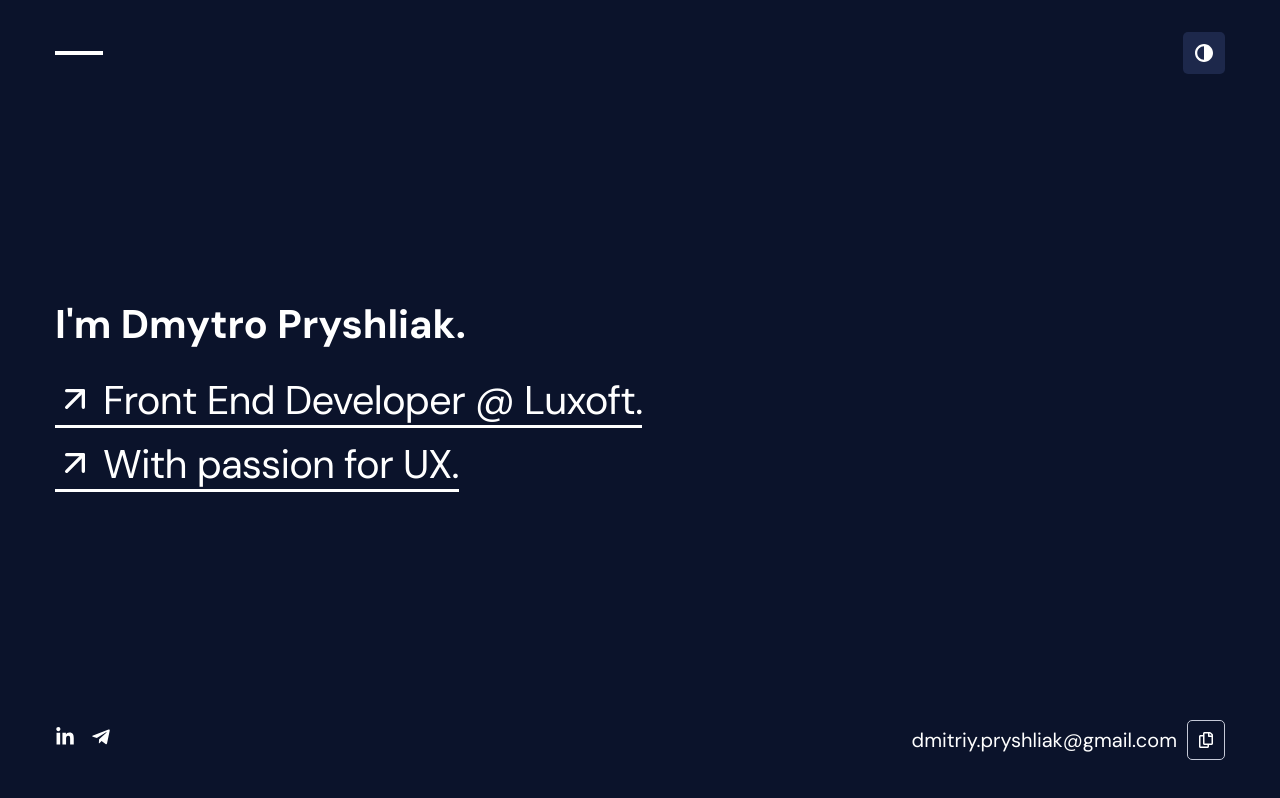
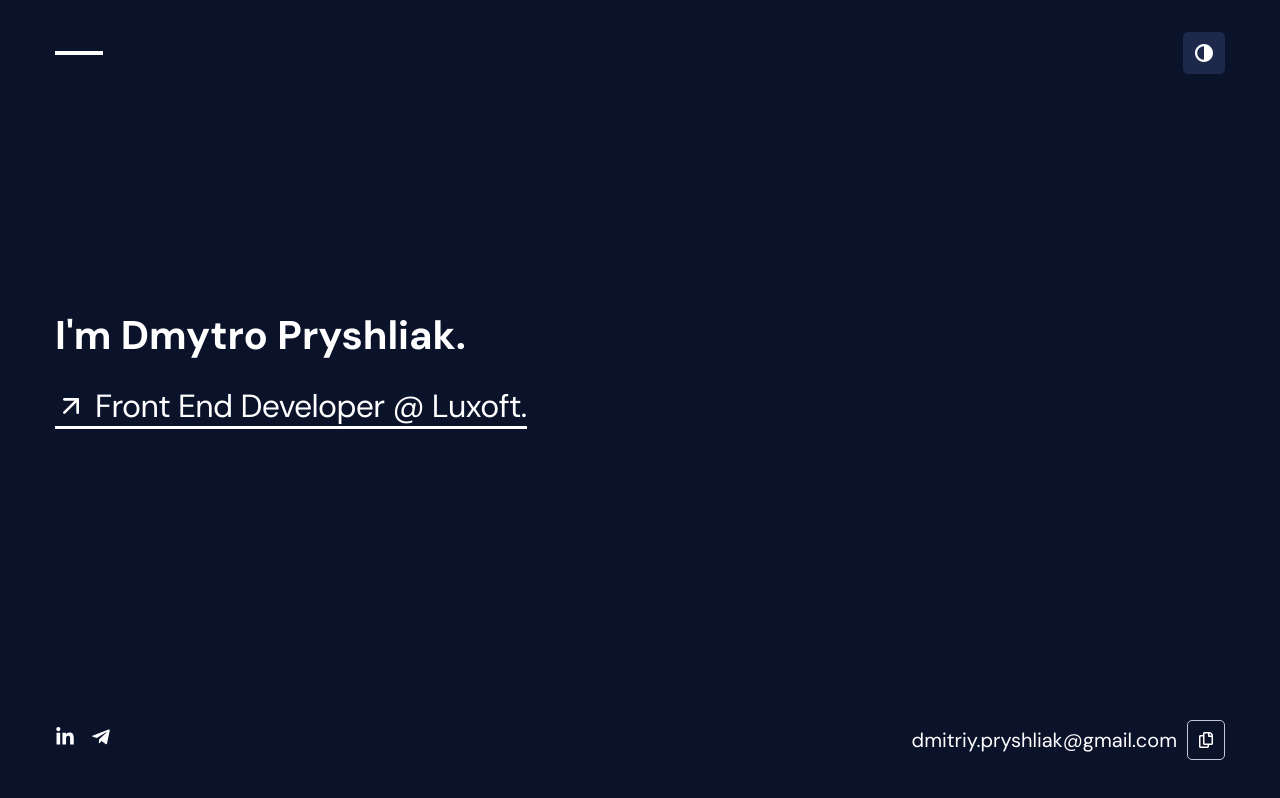
Before and after one commit to maverickDev-97/portfolio, a Next.js app: page / in a window 1280 px wide. Built offline with nearby package versions, Linux system fonts and the light colour scheme.

Commit message:
Replace style approach to index page. Edit content of index page.

```diff
--- a/components/HomeLink/HomeLink.styles.tsx
+++ b/components/HomeLink/HomeLink.styles.tsx
@@ -9,7 +9,7 @@ export const StyledHomeLink = Styled.a<IAppTheme>`
     display: flex;
     max-width: fit-content;
     align-items: center;
-    font-size: 40px;
+    font-size: 32px;
     letter-spacing: -0.02em;
     opacity: 0;
     &::after {
--- a/components/Title/Title.styles.tsx
+++ b/components/Title/Title.styles.tsx
@@ -5,7 +5,6 @@ export const StyledTitle = Styled.h1`
     margin: 0 0 1.5rem;
     font-size: 40px;
     opacity: 0;
-
     animation-name: title-fading;
     animation-duration: 1000ms;
     animation-fill-mode: forwards;
--- /dev/null
+++ b/pages/index.styles.tsx
@@ -0,0 +1,13 @@
+import styled from "styled-components";
+
+export const StyledHomePage = styled.main`
+    width: 100%;
+    height: calc(100vh - 256px);
+    display: flex;
+    align-items: center;
+`
+
+export const StyledHomePageContent = styled.div`
+    position: relative;
+    top: -64px;
+`
--- a/pages/index.tsx
+++ b/pages/index.tsx
@@ -1,22 +1,21 @@
 import type { NextPage } from 'next'
 import Head from 'next/head'
-import styles from '../styles/Home.module.css'
+import { StyledHomePage, StyledHomePageContent } from './index.styles'
 import HomeLink from '../components/HomeLink/HomeLink'
 import Title from '../components/Title/Title'
 
 const Home: NextPage = () => {
   return (
-    <div className={styles.main}>
+    <StyledHomePage>
       <Head>
         <title>Dmytro Pryshliak</title>
         <meta name="viewport" content="initial-scale=1.0, width=device-width" />
       </Head>
-      <div className='container'>
+      <StyledHomePageContent>
         <Title text="I'm Dmytro Pryshliak." />
-        <HomeLink text='Front End Developer @ Luxoft.' url='/dev'/>
-        <HomeLink text='With passion for UX.' url='/des'/>
-      </div>
-    </div>
+        <HomeLink text='Front End Developer @ Luxoft.' url='/dev' />
+      </StyledHomePageContent>
+    </StyledHomePage>
   )
 }
 
--- a/styles/Home.module.css
+++ /dev/null
@@ -1,7 +0,0 @@
-.main {
-  width: 100%;
-  position: absolute;
-  top: 50%;
-  left: 0;
-  transform: translateY(-50%);
-}
--- a/styles/globals.css
+++ b/styles/globals.css
@@ -10,6 +10,8 @@ body {
 
 * {
   box-sizing: border-box;
+  margin: 0;
+  padding: 0;
 }
 
 main {
```
